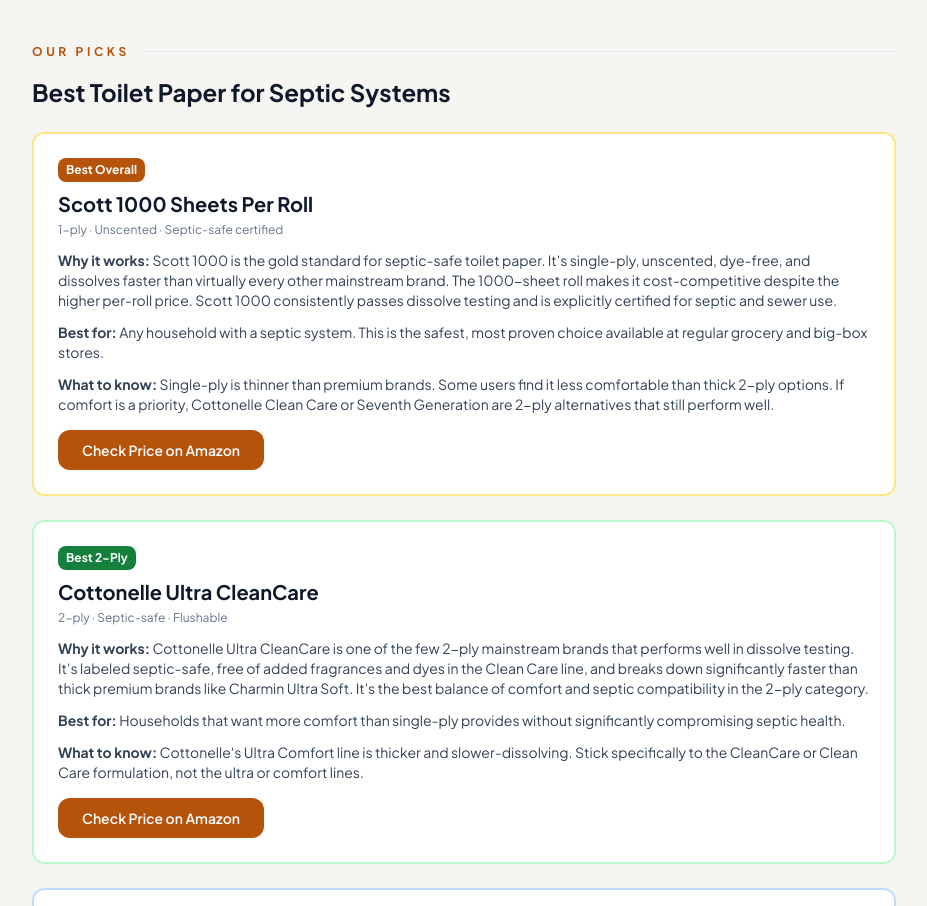
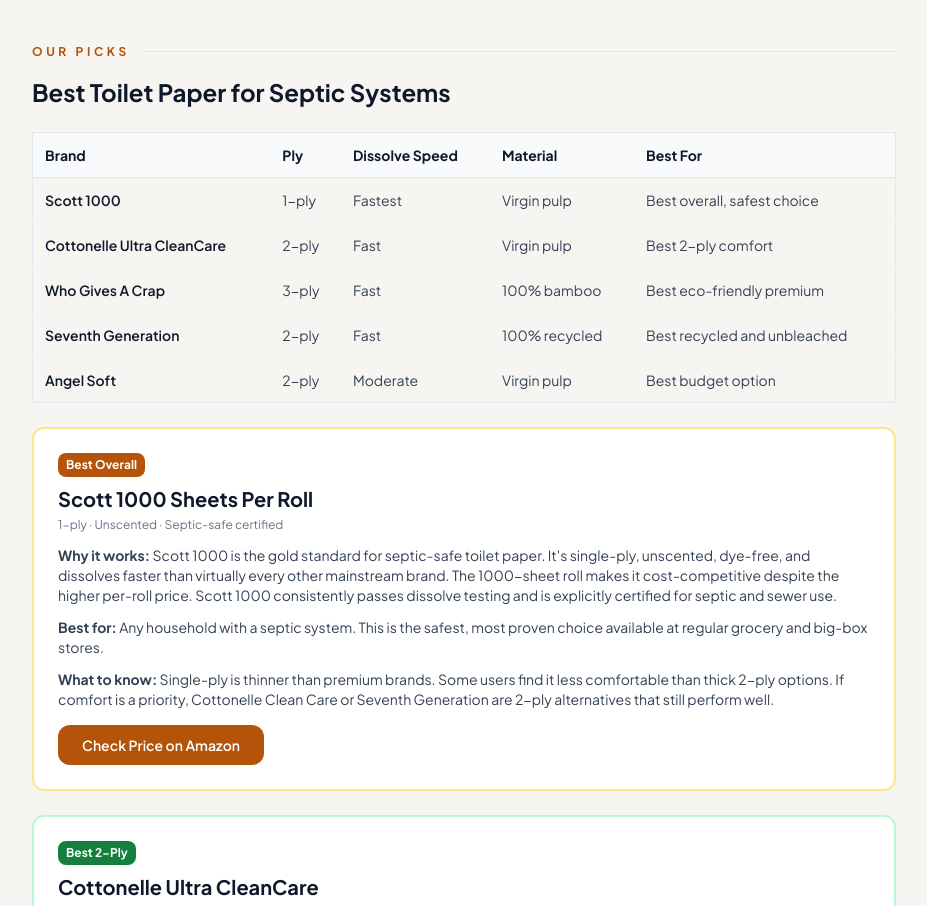
Before and after one commit to thebasementguide2026/theseptic.guide-, a Next.js app: page /reviews/best-toilet-paper-for-septic in a window 1280 px wide. Shown: the part 1560-2466 px from the top of the page, without its empty margins (176-1103 px from the left). Built offline with nearby package versions, Linux system fonts and the light colour scheme.

Commit message:
Add comparison table above product reviews

```diff
--- a/app/reviews/best-toilet-paper-for-septic/page.tsx
+++ b/app/reviews/best-toilet-paper-for-septic/page.tsx
@@ -167,6 +167,57 @@
             <div className='flex-1 h-px bg-slate-200'></div>
           </div>
           <h2 className='text-2xl font-bold text-slate-900 mb-6'>Best Toilet Paper for Septic Systems</h2>
+
+                      <div className='overflow-x-auto mb-6'>
+              <table className='w-full text-sm border border-slate-200 rounded-lg'>
+                <thead>
+                  <tr className='bg-slate-50'>
+                    <th className='text-left p-3 font-bold text-slate-900 border-b border-slate-200'>Brand</th>
+                    <th className='text-left p-3 font-bold text-slate-900 border-b border-slate-200'>Ply</th>
+                    <th className='text-left p-3 font-bold text-slate-900 border-b border-slate-200'>Dissolve Speed</th>
+                    <th className='text-left p-3 font-bold text-slate-900 border-b border-slate-200'>Material</th>
+                    <th className='text-left p-3 font-bold text-slate-900 border-b border-slate-200'>Best For</th>
+                  </tr>
+                </thead>
+                <tbody>
+                  <tr className='border-b border-slate-100'>
+                    <td className='p-3 font-semibold text-slate-900'>Scott 1000</td>
+                    <td className='p-3 text-slate-700'>1-ply</td>
+                    <td className='p-3 text-slate-700'>Fastest</td>
+                    <td className='p-3 text-slate-700'>Virgin pulp</td>
+                    <td className='p-3 text-slate-700'>Best overall, safest choice</td>
+                  </tr>
+                  <tr className='border-b border-slate-100'>
+                    <td className='p-3 font-semibold text-slate-900'>Cottonelle Ultra CleanCare</td>
+                    <td className='p-3 text-slate-700'>2-ply</td>
+                    <td className='p-3 text-slate-700'>Fast</td>
+                    <td className='p-3 text-slate-700'>Virgin pulp</td>
+                    <td className='p-3 text-slate-700'>Best 2-ply comfort</td>
+                  </tr>
+                  <tr className='border-b border-slate-100'>
+                    <td className='p-3 font-semibold text-slate-900'>Who Gives A Crap</td>
+                    <td className='p-3 text-slate-700'>3-ply</td>
+                    <td className='p-3 text-slate-700'>Fast</td>
+                    <td className='p-3 text-slate-700'>100% bamboo</td>
+                    <td className='p-3 text-slate-700'>Best eco-friendly premium</td>
+                  </tr>
+                  <tr className='border-b border-slate-100'>
+                    <td className='p-3 font-semibold text-slate-900'>Seventh Generation</td>
+                    <td className='p-3 text-slate-700'>2-ply</td>
+                    <td className='p-3 text-slate-700'>Fast</td>
+                    <td className='p-3 text-slate-700'>100% recycled</td>
+                    <td className='p-3 text-slate-700'>Best recycled and unbleached</td>
+                  </tr>
+                  <tr>
+                    <td className='p-3 font-semibold text-slate-900'>Angel Soft</td>
+                    <td className='p-3 text-slate-700'>2-ply</td>
+                    <td className='p-3 text-slate-700'>Moderate</td>
+                    <td className='p-3 text-slate-700'>Virgin pulp</td>
+                    <td className='p-3 text-slate-700'>Best budget option</td>
+                  </tr>
+                </tbody>
+              </table>
+            </div>
           <div className='space-y-6'>
 
             {/* Scott 1000 */}
```
